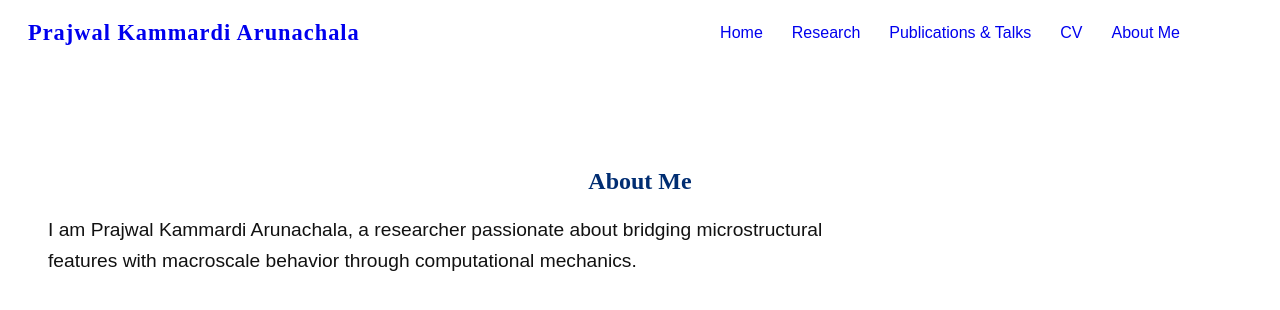
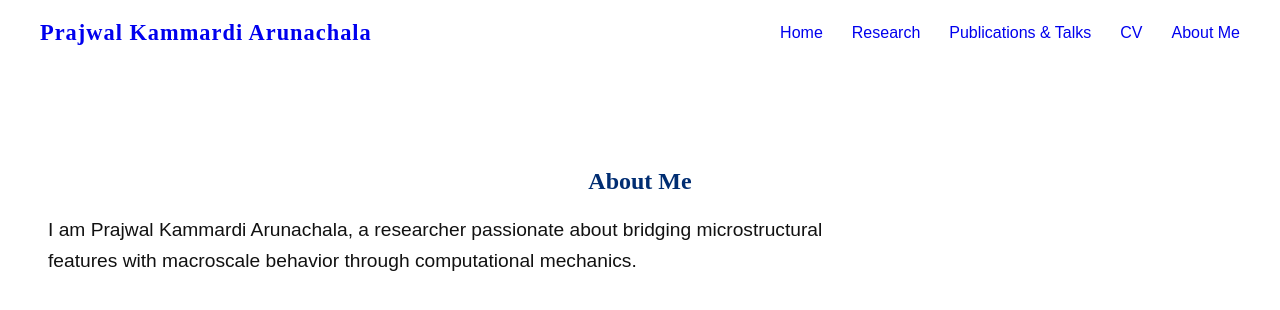
Before and after one commit to prajwalka/prajwalka.github.io, a Jekyll site: the page built from about.md, in a window 1280 px wide. Shown: the top 310 px of the page. Built offline with Jekyll 4.4.1, drawn with Linux system fonts in a browser that asks for light colours; some web fonts are replaced.

Commit message:
Updating homepage

```diff
--- a/_includes/header.html
+++ b/_includes/header.html
@@ -1,4 +1,5 @@
 <header id="header">
+  <div class="header-content">
   <a href="/" class="site-title">Prajwal Kammardi Arunachala</a>
   <nav>
     <a href="/">Home</a>
@@ -7,4 +8,5 @@
     <a href="/cv/">CV</a>
     <a href="/about/">About Me</a>
   </nav>
+  </div>
 </header>
--- a/assets/style.css
+++ b/assets/style.css
@@ -1,18 +1,24 @@
 /* Header Styling */
 header {
+  width: 100%;
+  margin: 0;
+  padding: 0;
+  background: white;
+  position: fixed;
+  top: 0;
+  left: 0;
+  right: 0;
+  transition: background-color 0.3s, color 0.3s;
+  z-index: 1000; /* stays on top */
+}
+
+/* Header content */
+.header-content {
+  margin: 0 auto;
+  padding: 20px 40px;
   display: flex;
+  align-items: center;
   justify-content: space-between;
-  align-items: center;
-  background-color: white; /* Default background color */
-  color: #002D72; /* Heritage Blue for the text */
-  position: fixed; /* Fixes the header at the top of the page */
-  top: 0;
-  width: 90%; /* Makes the header span the entire width */
-  padding: 20px;
-  padding-right: 40px;
-  text-align: center;
-  transition: background-color 0.3s, color 0.3s; /* Smooth transition for color changes */
-  z-index: 1000; /* Ensure the header stays on top */
 }
 
 /* Site Title */
```
